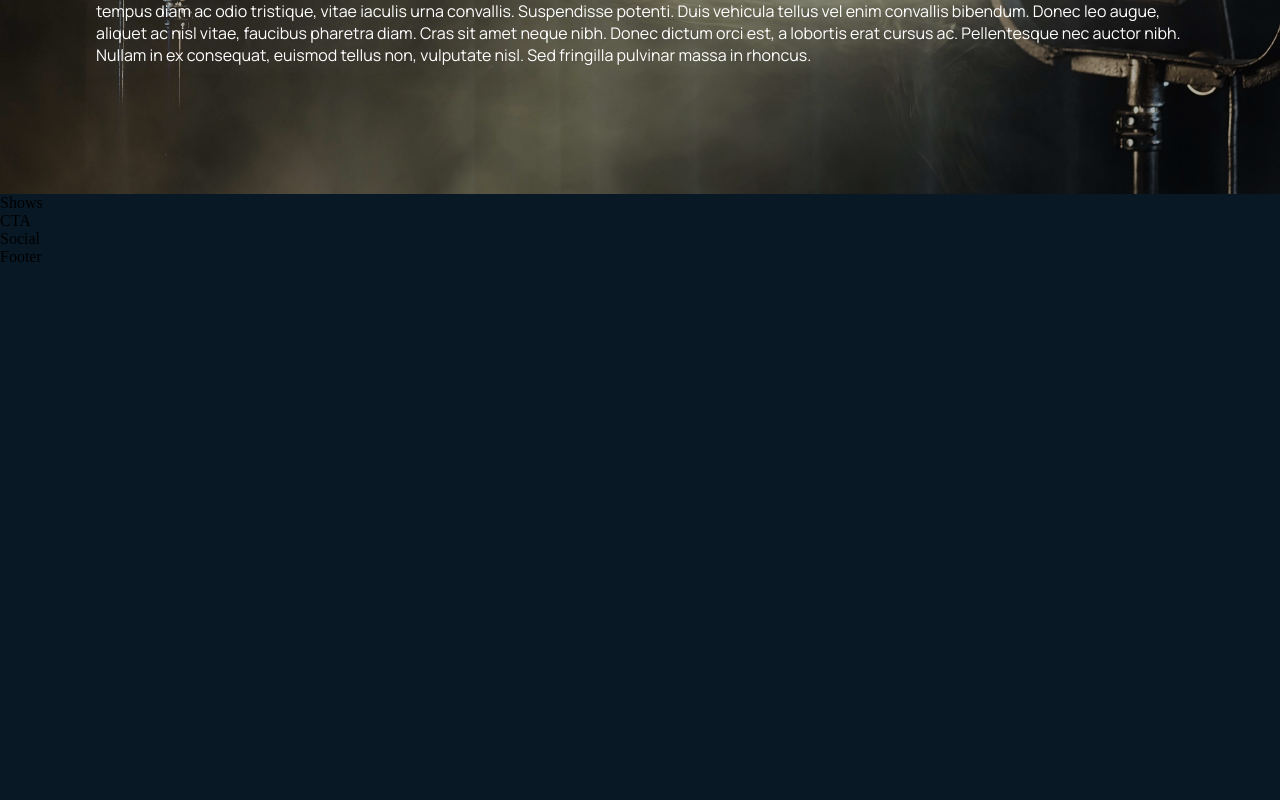
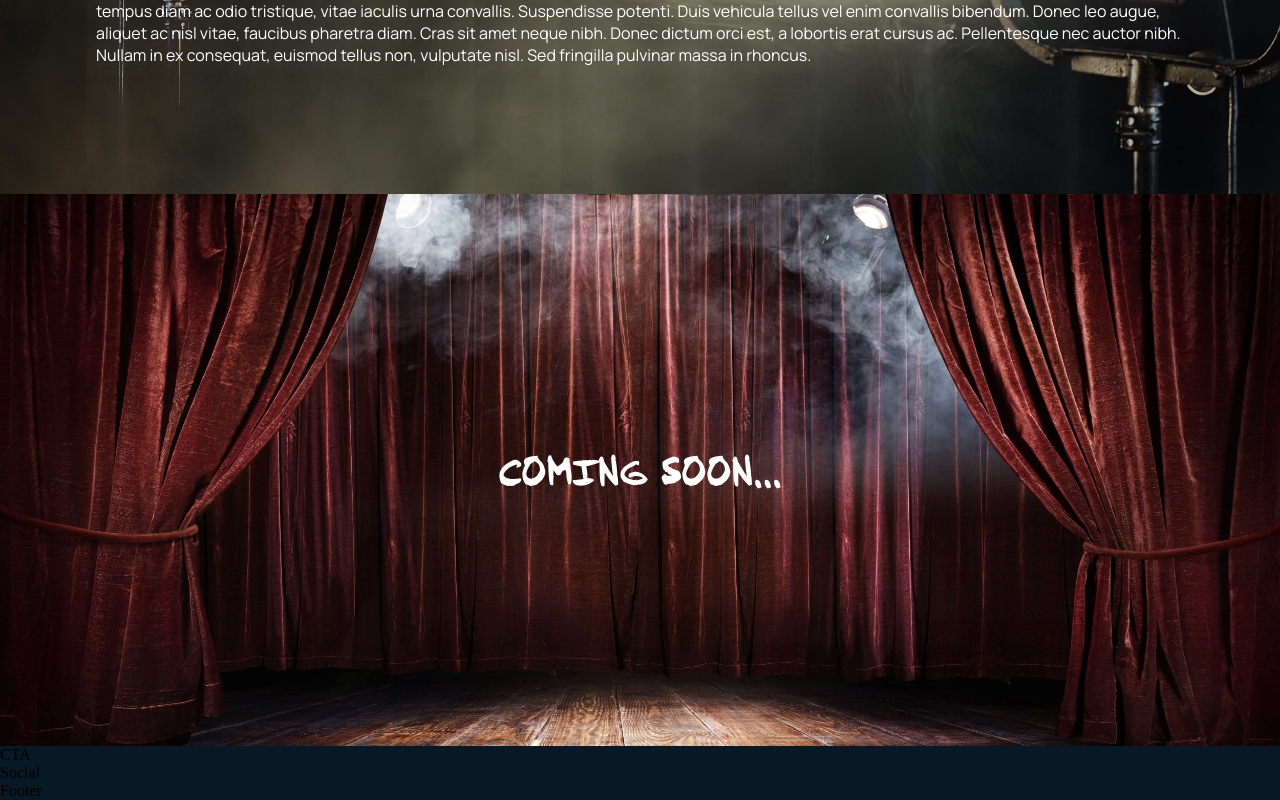
Before and after one commit to davideleo5/davideleo5.github.io, a React (Create React App) app: page / in a window 1280 px wide. Shown: the part 1086-1886 px from the top of the page. Before the commit the page ends 1352 px from the top, so only its background shows below. Built offline with nearby package versions, Linux system fonts and the light colour scheme; the HTML template or start-up script is replaced by a standard one.

Commit message:
Shows section
Shows section with coming soon text (waiting for shows dates)

```diff
--- a/src/components/index.js
+++ b/src/components/index.js
@@ -2,5 +2,4 @@ export { default as Contact } from './contact/Contact';
 export { default as CTA } from './cta/CTA';
 export { default as Maintenance } from './maintenance/Maintenance';
 export { default as Navbar } from './navbar/Navbar';
-export { default as Shows } from './shows/Shows';
 export { default as Social } from './social/Social';
--- a/src/components/shows/Shows.jsx
+++ /dev/null
@@ -1,10 +0,0 @@
-import React from 'react';
-import './shows.css';
-
-const Shows = () => {
-  return (
-    <div>Shows</div>
-  )
-}
-
-export default Shows
--- a/src/containers/shows/Shows.jsx
+++ b/src/containers/shows/Shows.jsx
@@ -1,9 +1,17 @@
-import React from 'react';
+import { React, useRef } from 'react';
+import { useInView } from 'react-intersection-observer';
 import './shows.css';
+import background from "../../assets/shows.jpg";
 
 const Shows = () => {
+  const { ref, inView } = useInView({
+    triggerOnce: true
+  });
+
   return (
-    <div>Shows</div>
+    <div id='shows' className='shows-container' style={{ backgroundImage: `url(${background})` }}>
+      <h3 ref={ref} className={`shows-coming-soon-title ${inView ? 'slide-in-fwd-center' : ''}`}>COMING SOON...</h3>
+    </div>
   )
 }
 
--- a/src/containers/shows/shows.css
+++ b/src/containers/shows/shows.css
@@ -0,0 +1,12 @@
+.shows-container {
+    background-repeat: no-repeat;
+    background-size: cover;
+    background-position: center;
+    padding: 20%;
+    position: relative;
+}
+
+.shows-container .shows-coming-soon-title {
+    margin: 0;
+    text-align: center;
+}
--- a/src/containers/what/What.jsx
+++ b/src/containers/what/What.jsx
@@ -18,7 +18,7 @@ const What = () => {
   }
 
   return (
-    <div className='chi-siamo-container' style={{ backgroundImage: backgroundImageUrl }}>
+    <div id='what' className='chi-siamo-container' style={{ backgroundImage: backgroundImageUrl }}>
       <div className={`chi-siamo-content section__padding ${inView ? 'text-flicker-in-glow' : ''}`}>
         <h3 ref={ref} className='chi-siamo-title'>Chi siamo?</h3>
         <p>Lorem ipsum dolor sit amet, consectetur adipiscing elit. Sed ultrices venenatis tincidunt. Mauris quis metus ut justo fermentum rhoncus. Donec tempus diam ac odio tristique, vitae iaculis urna convallis. Suspendisse potenti. Duis vehicula tellus vel enim convallis bibendum. Donec leo augue, aliquet ac nisl vitae, faucibus pharetra diam. Cras sit amet neque nibh. Donec dictum orci est, a lobortis erat cursus ac. Pellentesque nec auctor nibh. Nullam in ex consequat, euismod tellus non, vulputate nisl. Sed fringilla pulvinar massa in rhoncus.</p>
--- a/src/index.css
+++ b/src/index.css
@@ -11,7 +11,7 @@
 @font-face {
   font-family: 'ANDYFISH';
   src: url('./assets/fonts/ANDYFISH.woff') format('woff'),
-       url('./assets/fonts/ANDYFISH.ttf') format('truetype');
+    url('./assets/fonts/ANDYFISH.ttf') format('truetype');
 }
 
 h1 {
@@ -408,3 +408,39 @@ p {
 }
 
 /* END - Text flicker in */
+
+/* START - Slide in */
+.slide-in-fwd-center {
+  -webkit-animation: slide-in-fwd-center 1s cubic-bezier(0.250, 0.460, 0.450, 0.940) both;
+  animation: slide-in-fwd-center 1s cubic-bezier(0.250, 0.460, 0.450, 0.940) both;
+}
+
+@-webkit-keyframes slide-in-fwd-center {
+  0% {
+    -webkit-transform: translateZ(-1400px);
+    transform: translateZ(-1400px);
+    opacity: 0;
+  }
+
+  100% {
+    -webkit-transform: translateZ(0);
+    transform: translateZ(0);
+    opacity: 1;
+  }
+}
+
+@keyframes slide-in-fwd-center {
+  0% {
+    -webkit-transform: translateZ(-1400px);
+    transform: translateZ(-1400px);
+    opacity: 0;
+  }
+
+  100% {
+    -webkit-transform: translateZ(0);
+    transform: translateZ(0);
+    opacity: 1;
+  }
+}
+
+/* END - Slide in */
```
Also changed, not shown: src/assets/shows.jpg (added), src/components/shows/shows.css (deleted).
